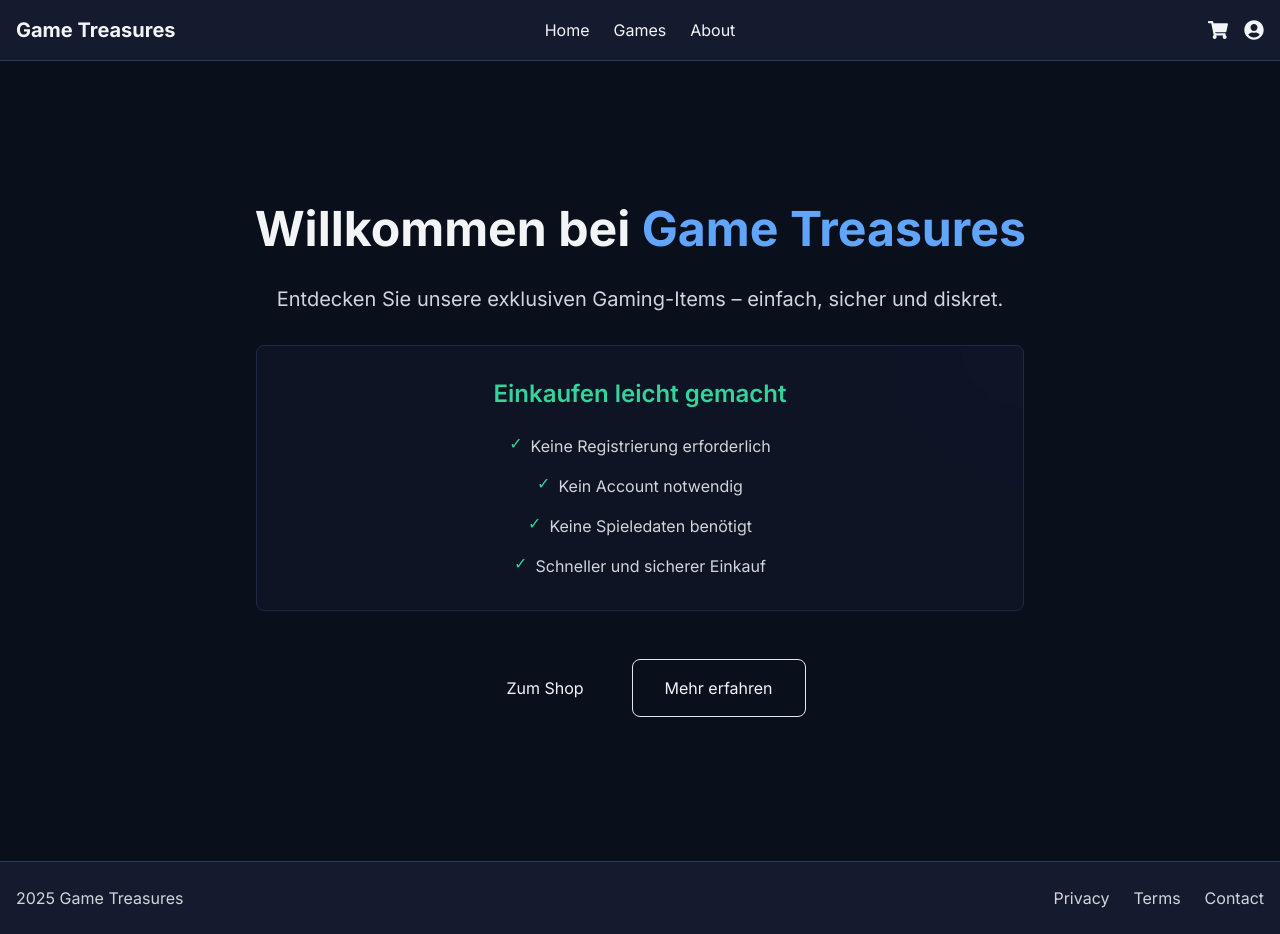
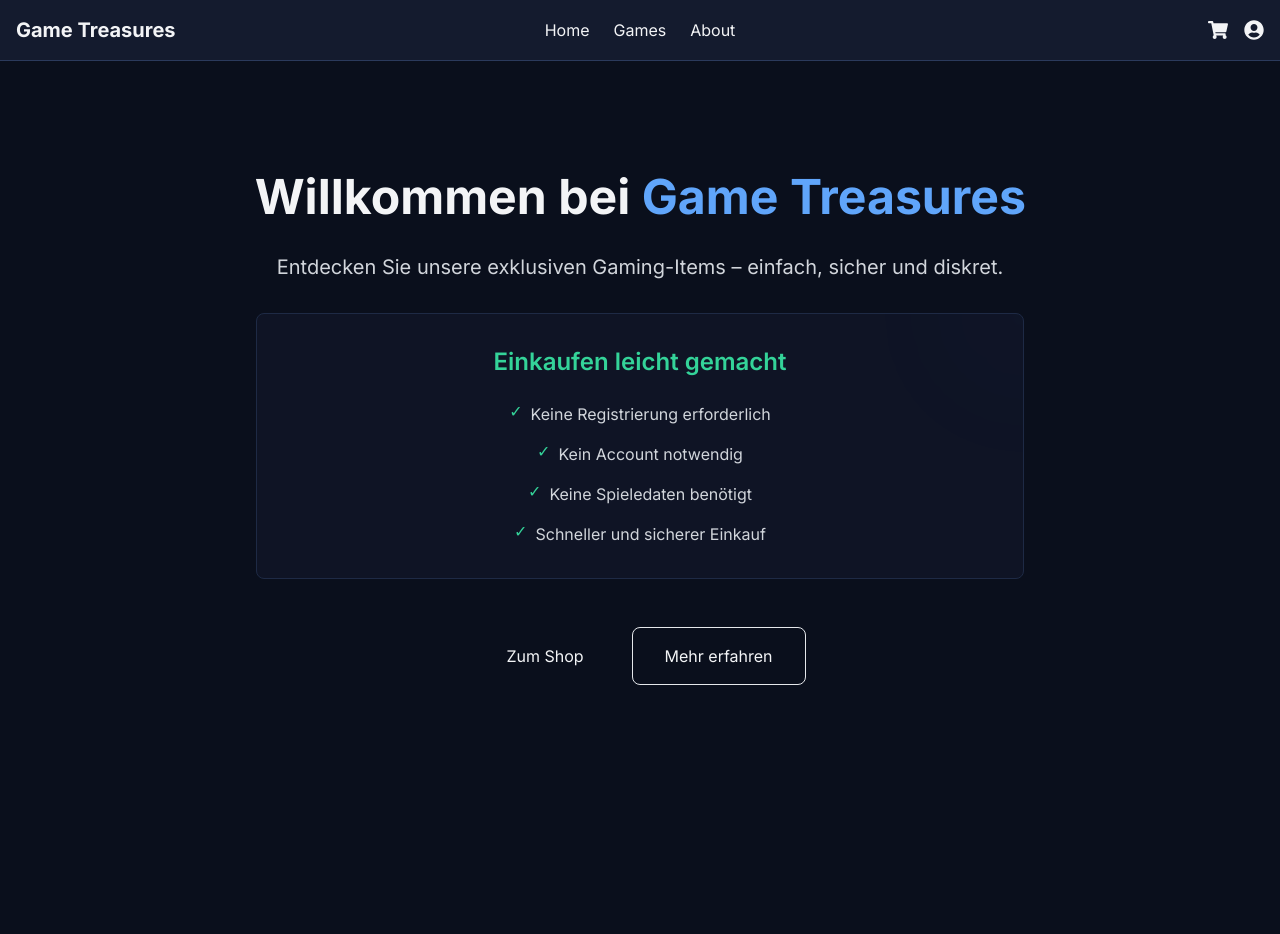
Before and after one commit to Xcruser/gametreasureswebsite, a Next.js app: page / in a window 1280 px wide. After the commit the page ends 800 px from the top, so only its background shows below. Built offline with nearby package versions, Linux system fonts and the light colour scheme.

Commit message:
feat: Füge Vercel Analytics hinzu
- Installierte @vercel/analytics
- Fügte Analytics-Komponente zum Layout hinzu
- Aktivierte Besucherverfolgung

```diff
--- a/src/app/layout.tsx
+++ b/src/app/layout.tsx
@@ -3,14 +3,13 @@ import { Inter } from 'next/font/google';
 import './globals.css';
 import { Header } from '@/components/Header';
 import { headerConfig } from '@/config/components';
-
-import { Analytics } from "@vercel/analytics/react"
+import { Analytics } from '@vercel/analytics/react';
 
 const inter = Inter({ subsets: ['latin'] });
 
 export const metadata: Metadata = {
   title: 'Game Treasures',
-  description: 'Discover and collect your favorite games',
+  description: 'Entdecken Sie exklusive Gaming-Items',
 };
 
 export default function RootLayout({
@@ -19,40 +18,11 @@ export default function RootLayout({
   children: React.ReactNode;
 }) {
   return (
-    <html lang="en" className="h-full">
-      <body className={`${inter.className} min-h-full flex flex-col`}>
+    <html lang="de">
+      <body className={inter.className}>
         <Header {...headerConfig} />
-        <main className="flex-1 container mx-auto px-4 py-8">
-          {children}
-        </main>
-        <footer className="bg-primary-800 border-t border-primary-600 py-6">
-          <div className="container mx-auto px-4">
-            <div className="flex justify-between items-center">
-              <div className="text-content-secondary">
-                {new Date().getFullYear()} Game Treasures
-              </div>
-              <nav>
-                <ul className="flex space-x-6">
-                  <li>
-                    <a href="/privacy" className="text-content-secondary hover:text-accent-blue-light transition-colors">
-                      Privacy
-                    </a>
-                  </li>
-                  <li>
-                    <a href="/terms" className="text-content-secondary hover:text-accent-blue-light transition-colors">
-                      Terms
-                    </a>
-                  </li>
-                  <li>
-                    <a href="/contact" className="text-content-secondary hover:text-accent-blue-light transition-colors">
-                      Contact
-                    </a>
-                  </li>
-                </ul>
-              </nav>
-            </div>
-          </div>
-        </footer>
+        {children}
+        <Analytics />
       </body>
     </html>
   );
--- a/src/app/page.tsx
+++ b/src/app/page.tsx
@@ -1,5 +1,4 @@
 'use client';
-import { Header } from '@/components/Header'
 import { motion } from 'framer-motion';
 
 const container = {
```
